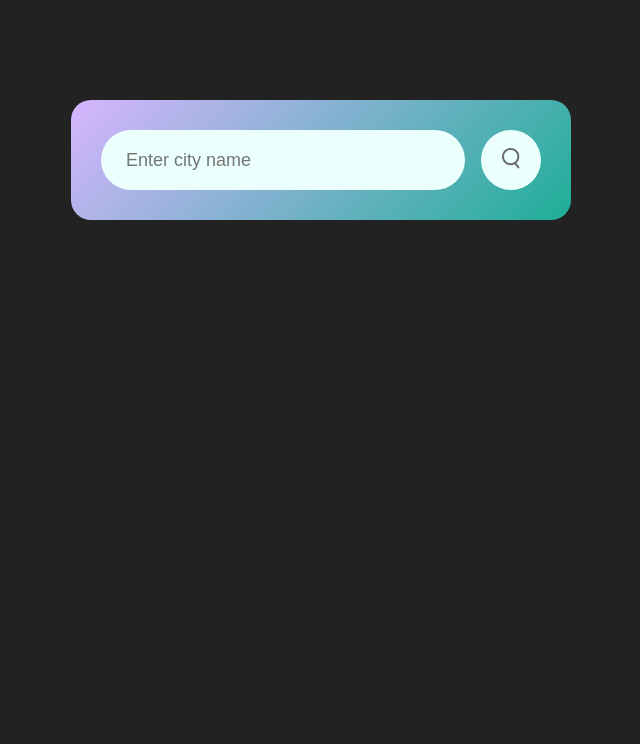
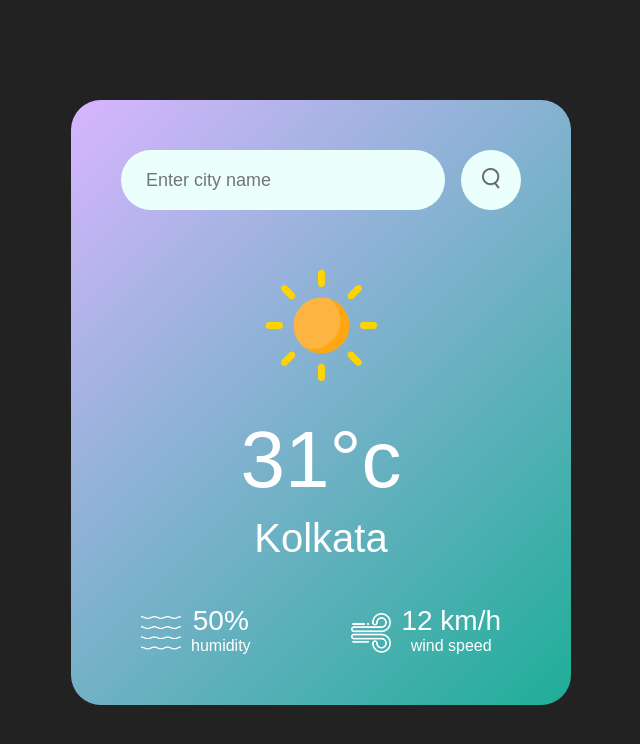
Before and after one commit to AkashCreates/WeatherApp, a plain HTML site: page index.html in a window 1280 px wide. Shown: the whole page, without its empty margins (319-959 px from the left). Drawn offline with Linux system fonts and the light colour scheme; no server answers.

Commit message:
js added

```diff
--- a/css/style.css
+++ b/css/style.css
@@ -12,10 +12,11 @@ body{
     width: 90%;
     max-width: 500px;
     background-image: linear-gradient(135deg, #D8B5FF, #1EAE98);
-    border-radius: 20px;
+    border-radius: 30px;
     margin: 100px auto 0;
-    padding: 30px;
+    padding: 50px;
     text-align: center;
+    color: white;
 }
 
 .search{
@@ -50,3 +51,41 @@ body{
 .search button img{
     width: 18px;
 }
+
+
+.weather-icon{
+    width: 170px;
+    margin-top: 30px;
+}
+.weather h1{
+    font-size: 80px;
+    font-weight: 500;
+}
+.weather h2{
+    font-size: 40px;
+    font-weight: 400;
+    margin-top: 10px;
+}
+
+.details{
+    display: flex;
+    justify-content: space-between;
+    align-items: center;
+    margin-top: 50px;
+    padding: 0 20px;
+}
+
+.col{
+    display: flex;
+    align-items: center;
+
+}
+.col img{
+    width: 40px;
+    margin-right: 10px;
+}
+
+.humidity,.wind{
+    font-size: 28px;
+    margin-top: -6px;
+}
--- a/index.html
+++ b/index.html
@@ -10,9 +10,34 @@
 <body>
 
     <div class="card">
+
         <div class="search">
             <input type="text" placeholder="Enter city name" spellcheck="false">
             <button><img src="./images/search.png" alt="search"></button>
+        </div>
+
+        <div class="weather">
+            <img src="./images/clear.png" alt="weather-icon" class="weather-icon">
+            <h1 class="temp">31°c</h1>
+            <h2 class="city">Kolkata</h2>
+        </div>
+
+        <div class="details">
+            <div class="col">
+                <img src="./images/humidity.png" alt="humidity">
+                <div>
+                    <p class="humidity">50%</p>
+                    <p>humidity</p>
+                </div>
+            </div>
+
+            <div class="col">
+                <img src="./images/wind.png" alt="wind">
+                <div>
+                    <p class="wind">12 km/h</p>
+                    <p>wind speed</p>
+                </div>
+            </div>
         </div>
     </div>
 
--- a/js/script.js
+++ b/js/script.js
@@ -0,0 +1,10 @@
+const apiKey = "e74e30300504cec4b076cf6622dbcdcd";
+const apiUrl = "https://api.openweathermap.org/data/2.5/weather?units=metric&q=kolkata ";
+
+async function checkWeather(){
+    const response = await fetch(apiUrl + `&appid=${apiKey}`);
+    var data = await response.json();
+
+    console.log(data);
+}
+checkWeather();
```
